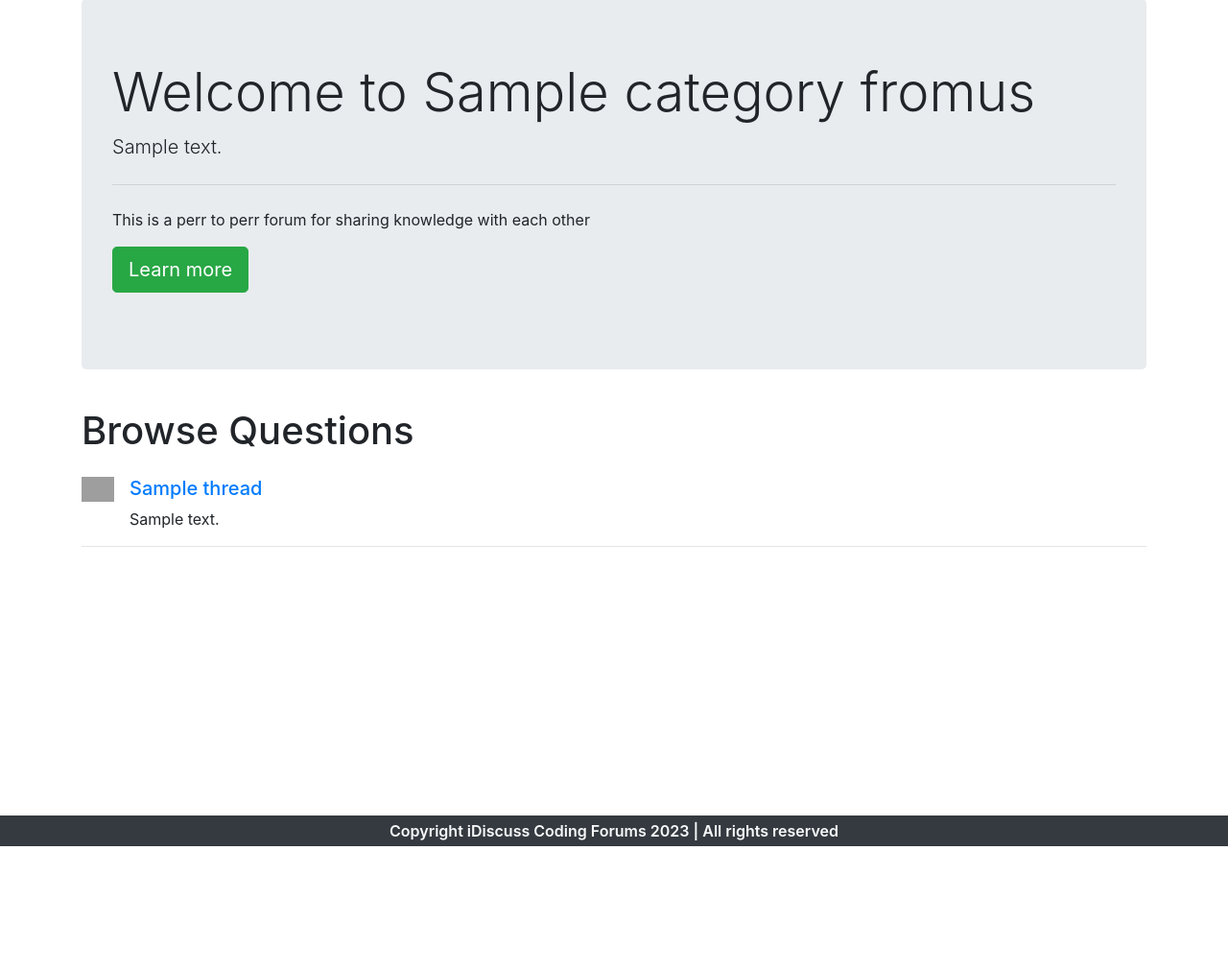
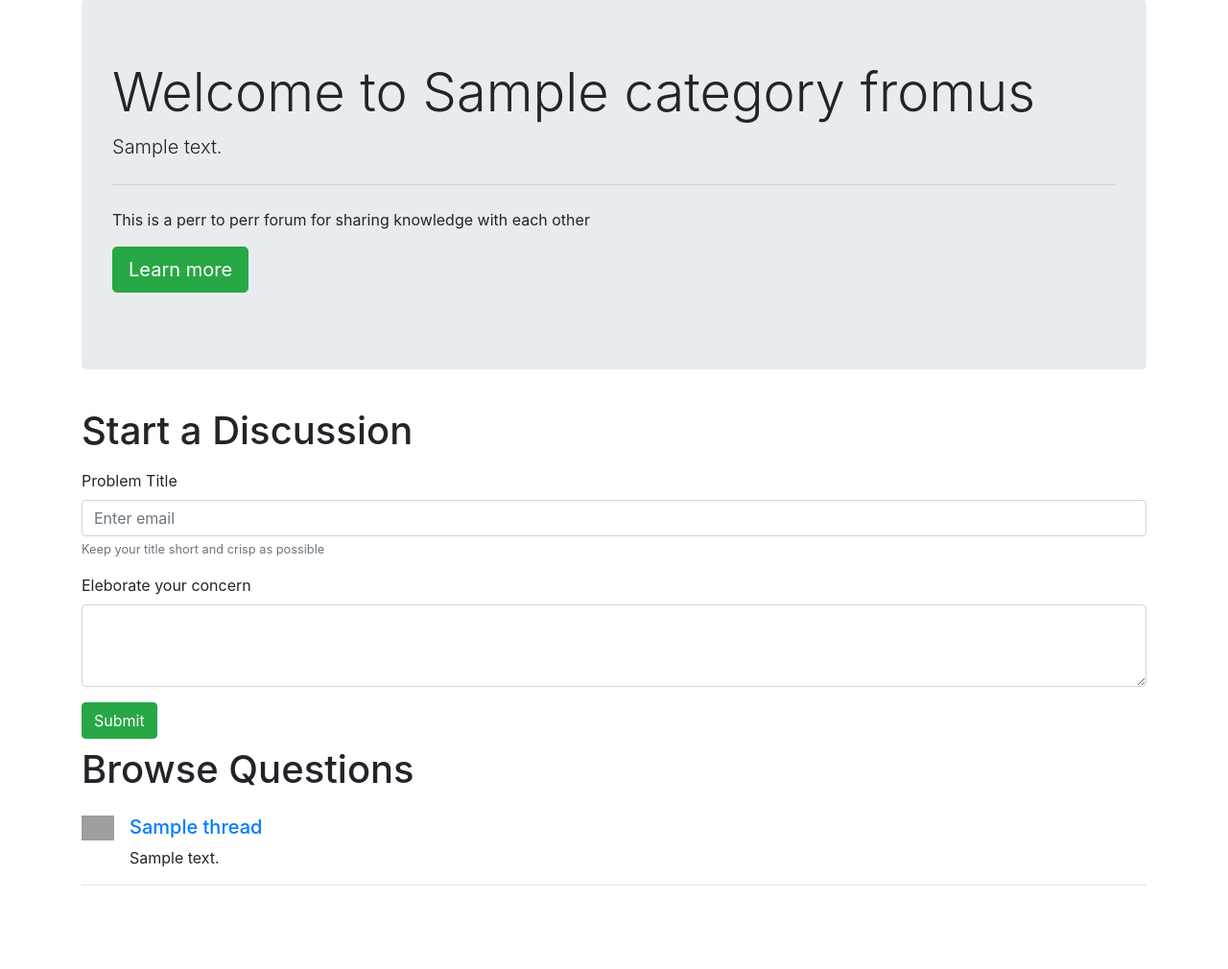
Before and after one commit to DeveloprrSourabh/iDiscuss, a PHP site: page /threadlist.php?catid=1 in a window 1280 px wide. Shown: the part 87-1097 px from the top of the page at 96% size. Before the commit the page ends 969 px from the top, so only its background shows below. Run offline with PHP 8.4, Linux system fonts and the light colour scheme; tables that the repository leaves empty or names only in its code hold one stand-in row (values such as "Sample post"); some libraries are stand-ins or nearby versions; grey boxes are pictures that could not be loaded.

Commit message:
add thread in db and shown

```diff
--- a/threadlist.php
+++ b/threadlist.php
@@ -10,8 +10,8 @@
     <link rel="stylesheet" href="https://cdn.jsdelivr.net/npm/bootstrap@4.0.0/dist/css/bootstrap.min.css"
         integrity="sha384-Gn5384xqQ1aoWXA+058RXPxPg6fy4IWvTNh0E263XmFcJlSAwiGgFAW/dAiS6JXm" crossorigin="anonymous">
     <style>
-  #ques{
-    min-height:433px;
+        #ques {
+            min-height: 433px;
         }
     </style>
     <title>iDiscuss - Coding Forums</title>
@@ -30,13 +30,38 @@
     // $catname = $row['category_name'];
     ?>
 
+    <?php
+    $showAlert = false;
+$method = $_SERVER['REQUEST_METHOD'];
+if($method == 'POST'){
+    //Insert thread into db
+    $th_title = $_POST['title'];
+    $th_desc = $_POST['desc'];
+$sql = "INSERT INTO `threads` (`thread_title`, `thread_desc`, `thread_cat_id`, `thread_user_id`, `dt`) VALUES ('$th_title', '$th_desc', '$id', '0', current_timestamp());";
+$result = mysqli_query($conn, $sql);
+$showAlert = true;
+if($showAlert){
+    echo '
+    <div class="alert alert-success alert-dismissible fade show" role="alert">
+  <strong>Success!</strong> Your thread has been added! Please wait for community to respond
+  <button type="button" class="close" data-dismiss="alert" aria-label="Close">
+    <span aria-hidden="true">&times;</span>
+  </button>
+</div>
+    ';
+}
+
+
+}
+    ?>
+
     <div class="container my-3">
         <div class="jumbotron">
             <h1 class="display-4">Welcome to
                 <?php echo $catname; ?> fromus
             </h1>
             <p class="lead">
-                <?php echo $catdesc;?>
+                <?php echo $catdesc; ?>
             </p>
             <hr class="my-4">
             <p>This is a perr to perr forum for sharing knowledge with each other</p>
@@ -45,43 +70,73 @@
             </p>
         </div>
     </div>
+    <div class="container">
+        <h1 class="py-2">Start a Discussion</h1>
+
+        <form action="<?php echo $_SERVER['REQUEST_URI'] ?>" method="post">
+            <div class="form-group">
+                <label for="exampleInputEmail1">Problem Title</label>
+                <input type="text" class="form-control" id="title" name="title" aria-describedby="emailHelp"
+                    placeholder="Enter email">
+                <small id="emailHelp" class="form-text text-muted">Keep your title short and crisp as possible</small>
+            </div>
+            <div class="form-group">
+                <label for="exampleFormControlTextarea1">Eleborate your concern</label>
+                <textarea class="form-control" id="desc" name="desc" rows="3"></textarea>
+            </div>
+            <button type="submit" class="btn btn-success">Submit</button>
+        </form>
+    </div>
 
     <div class="container" id="ques">
         <h1 class="py-2">Browse Questions</h1>
         <?php
         $id = $_GET['catid'];
-        $sql = "SELECT * FROM `threads` WHERE thread_id=$id";
+        $sql = "SELECT * FROM `threads` WHERE thread_cat_id=$id";
         $result = mysqli_query($conn, $sql);
+        $noResult = true;
         while ($row = mysqli_fetch_assoc($result)) {
+            $noResult = false;
             $title = $row['thread_title'];
             $desc = $row['thread_desc'];
             $id = $row['thread_id'];
 
-       echo  '<div class="media my-3">
+            echo '<div class="media my-3">
             <img width="34px" class="mr-3"
                 src="https://encrypted-tbn0.gstatic.com/images?q=tbn:ANd9GcQhAsS7pPgOMBFZTSBDiUVQ4DAYoAD0M-6q7BuPr6z0gKItbESyEMQmUm5qmWiU9SR1kCc&usqp=CAU"
                 alt="Generic placeholder image">
             <div class="media-body">
-                <h5 class="mt-0"><a href="thread.php?threadid='.$id.'">'.$title.'</a></h5>
-                '.$desc.'
+                <h5 class="mt-0"><a href="thread.php?threadid=' . $id . '">' . $title . '</a></h5>
+                ' . $desc . '
             </div>
         </div>
         <hr>';
         }
+
+        if ($noResult) {
+            echo '<div class="jumbotron jumbotron-fluid">
+        <div class="container">
+          <p class="display-4">No Threads Found</p>
+          <p class="lead"><b>Be the first person to ask a question</b></p>
+        </div>
+      </div>';
+        }
         ?>
+
+
 
     </div>
     <?php include 'partials/_footer.php'; ?>
 
     <script src="https://code.jquery.com/jquery-3.2.1.slim.min.js"
-        integrity="sha384-KJ3o2DKtIkvYIK3UENzmM7KCkRr/rE9/Qpg6aAZGJwFDMVNA/GpGFF93hXpG5KkN"
-        crossorigin="anonymous"></script>
+        integrity="sha384-KJ3o2DKtIkvYIK3UENzmM7KCkRr/rE9/Qpg6aAZGJwFDMVNA/GpGFF93hXpG5KkN" crossorigin="anonymous">
+        </script>
     <script src="https://cdn.jsdelivr.net/npm/popper.js@1.12.9/dist/umd/popper.min.js"
-        integrity="sha384-ApNbgh9B+Y1QKtv3Rn7W3mgPxhU9K/ScQsAP7hUibX39j7fakFPskvXusvfa0b4Q"
-        crossorigin="anonymous"></script>
+        integrity="sha384-ApNbgh9B+Y1QKtv3Rn7W3mgPxhU9K/ScQsAP7hUibX39j7fakFPskvXusvfa0b4Q" crossorigin="anonymous">
+        </script>
     <script src="https://cdn.jsdelivr.net/npm/bootstrap@4.0.0/dist/js/bootstrap.min.js"
-        integrity="sha384-JZR6Spejh4U02d8jOt6vLEHfe/JQGiRRSQQxSfFWpi1MquVdAyjUar5+76PVCmYl"
-        crossorigin="anonymous"></script>
+        integrity="sha384-JZR6Spejh4U02d8jOt6vLEHfe/JQGiRRSQQxSfFWpi1MquVdAyjUar5+76PVCmYl" crossorigin="anonymous">
+        </script>
 </body>
 
 </html>
```
Also changed, not shown: thread.php (+15 -3 lines). Lines whose indentation alone changed are shown as unchanged.
